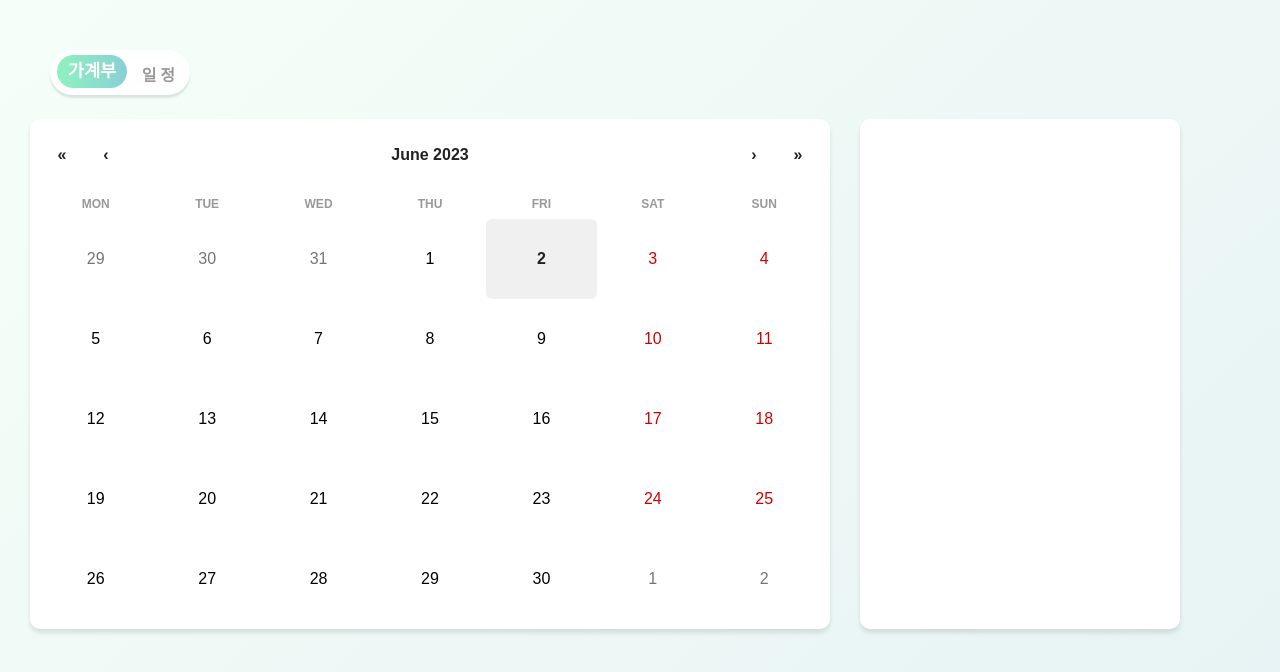
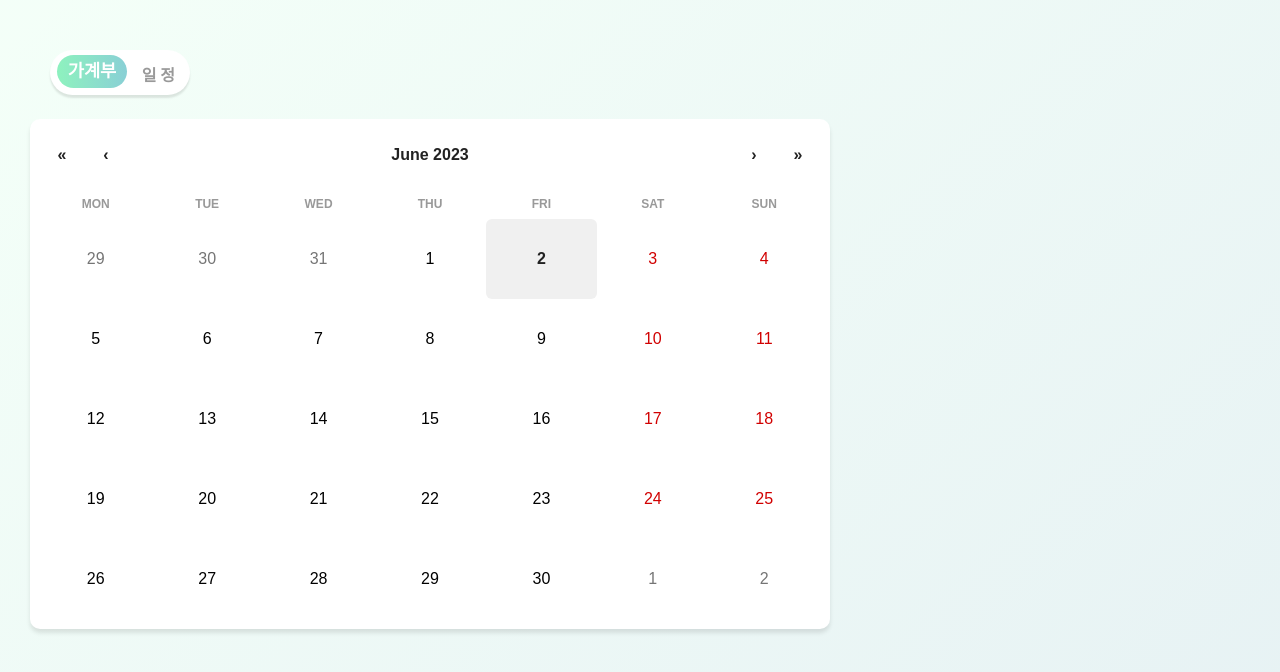
Before and after one commit to lamsasa/frontCheck, a React (Create React App) app: page / in a window 1280 px wide. Shown: the top 672 px of the page. Built offline with nearby package versions, Linux system fonts and the light colour scheme.

Commit message:
✅ 캘린더 라이브러리 변경

```diff
--- /dev/null
+++ b/src/pages/Common/MyCalendar.jsx
@@ -0,0 +1,17 @@
+// import React, { Component } from 'react';
+// import FullCalendar from '@fullcalendar/react';
+// import dayGridPlugin from '@fullcalendar/daygrid';
+
+// class MyCalendar extends Component {
+//     render() {
+//         return (
+//           <div className="App">
+//             <FullCalendar
+//               defaultView="dayGridMonth"
+//               plugins={[ dayGridPlugin ]}
+//             />
+//           </div>
+//         );
+//     }
+// }
+// export default MyCalendar;
--- a/src/pages/Home.jsx
+++ b/src/pages/Home.jsx
@@ -3,6 +3,7 @@ import styled from "styled-components";
 import Calendar from "react-calendar";
 import "react-calendar/dist/Calendar.css";
 import "../styles/calendar.css";
+import MyCalendar from '../pages/Common/MyCalendar.jsx';
 
 const CalendarContainer = styled.div`
 display: flex;
@@ -139,9 +140,11 @@ const Home = () => {
               locale="en" />
           </div>
 
-          <div className="calendar-tab">
 
-          </div>
+          {/* <div className="App">
+            <MyCalendar />
+          </div> */}
+
         </CalendarContainer>
 
       </HomeContainer>
```
Also changed, not shown: 1 other file (tests, documents, lock files or other folders).
